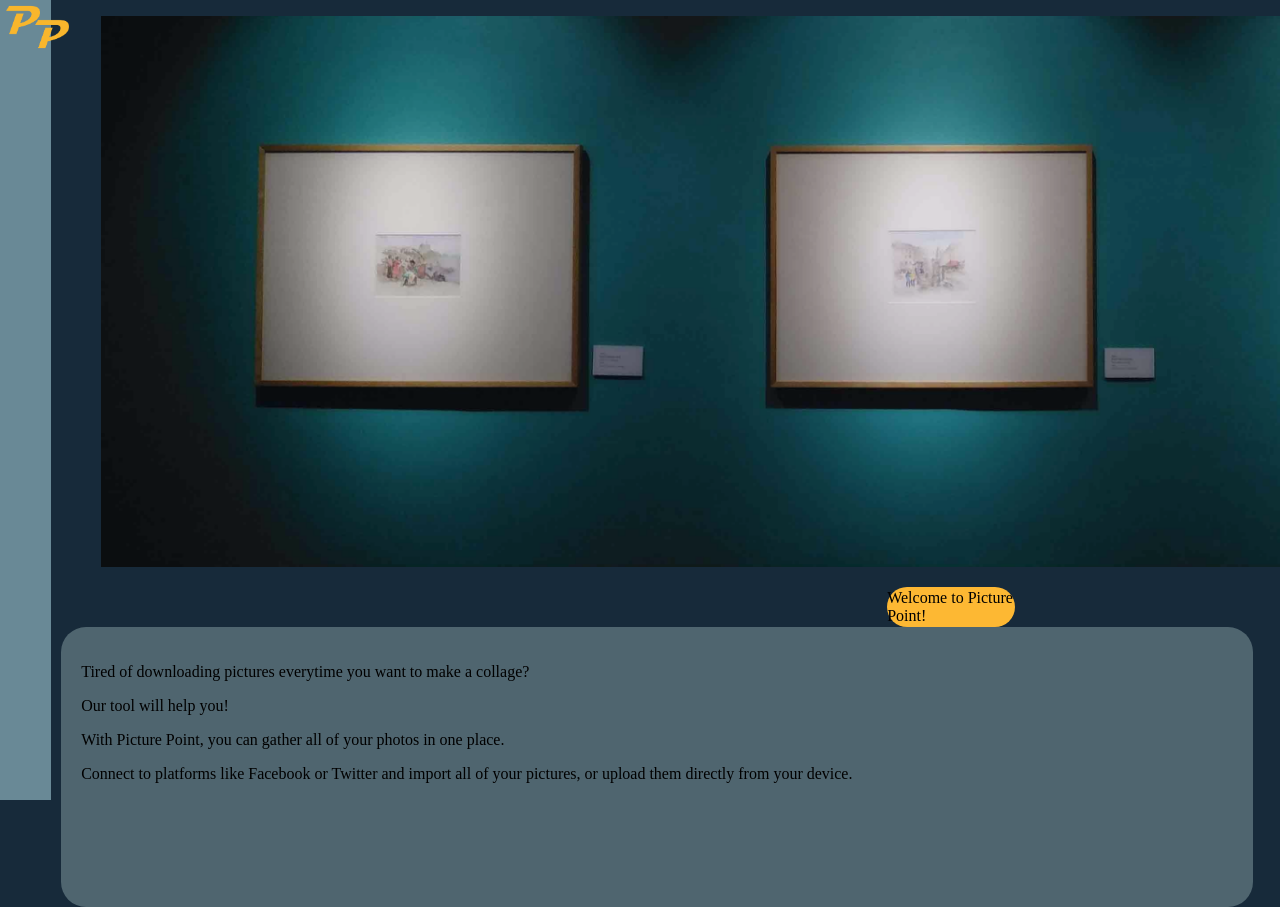
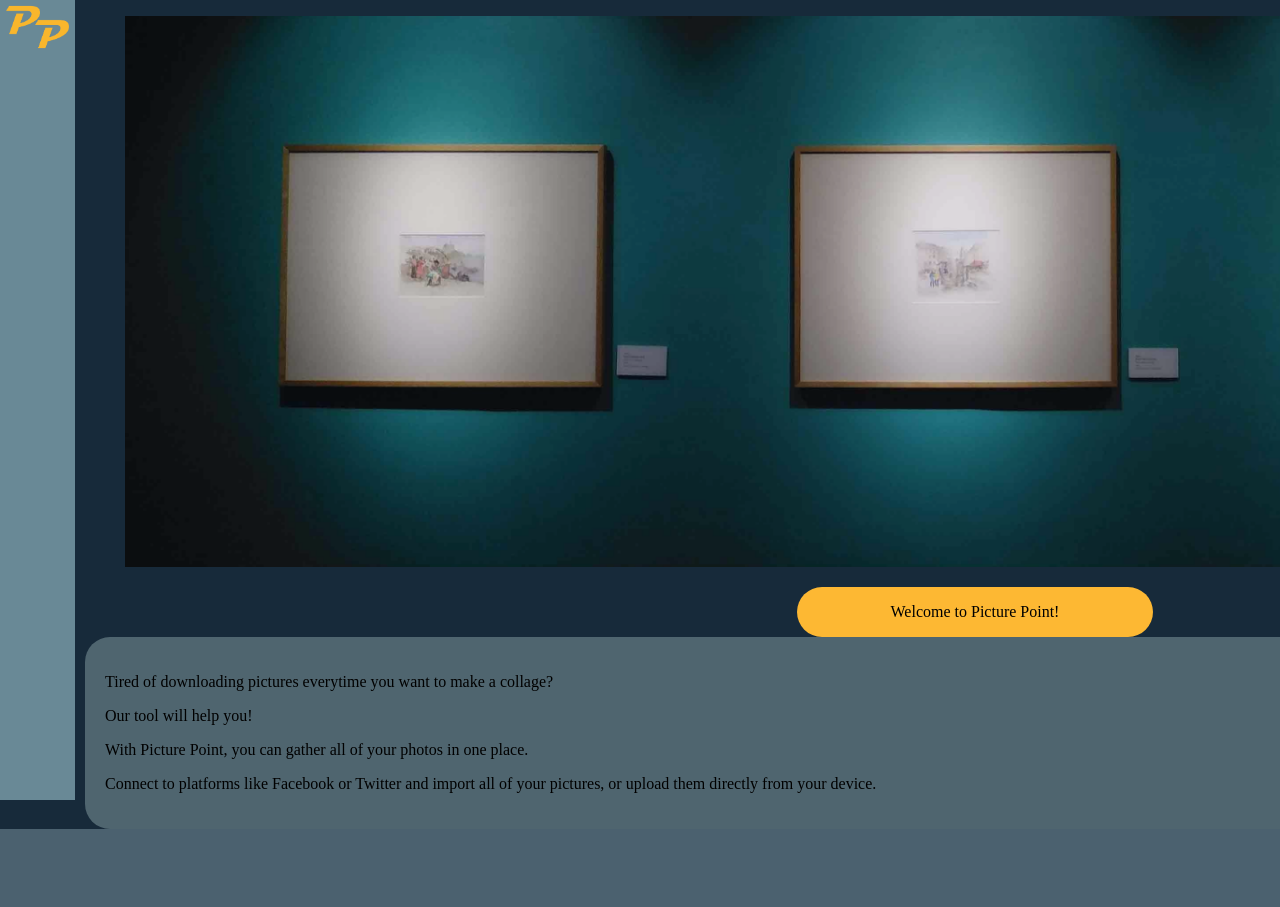
Before and after one commit to DxxxAce/Picture-Point, a PHP site: page /html/index.html in a window 1280 px wide; the page is wider, and only the part inside the window is pictured. After the commit the page ends 829 px from the top of that part, so only its background shows below. Run offline with PHP 8.4, Linux system fonts and the light colour scheme.

Commit message:
idkkkkkkkkkkkkk

```diff
--- a/css/index.css
+++ b/css/index.css
@@ -6,8 +6,8 @@ body {
     background-color: #4F656F;
     text-align: justify;
     align-self: end;
-    height: 30vh;
-    width: 90vw;
+    width: 100%;
+    height: auto;
     border-radius: 25px;
     padding: 20px;
   }
@@ -15,8 +15,8 @@ body {
     background-color: #FDB833;
     border-radius: 25px;
     margin: auto;
-    width: 10vw;
-    height: 5vh;
+    width: 20%;
+    height: auto;
     display: flex;
     justify-content: center;
     align-items: center;
@@ -28,7 +28,7 @@ body {
     background-color: #698996;
     text-align: justify;
     height: 100vh;
-    width: 4vw;
+    width: auto;
   }
   .container {
     display: flex;
--- a/html/index.html
+++ b/html/index.html
@@ -15,9 +15,7 @@
         <div class="container">
 
             <div class="menu">
-                <div class="Logo">
                     <a href="index.html"> <img src="../media/Logos/final/pptext.png" alt="Picture Point Logo" width="75px"> </a>
-                </div>
             </div>
             <div class="home-main">
                 <div class="photo">
```
